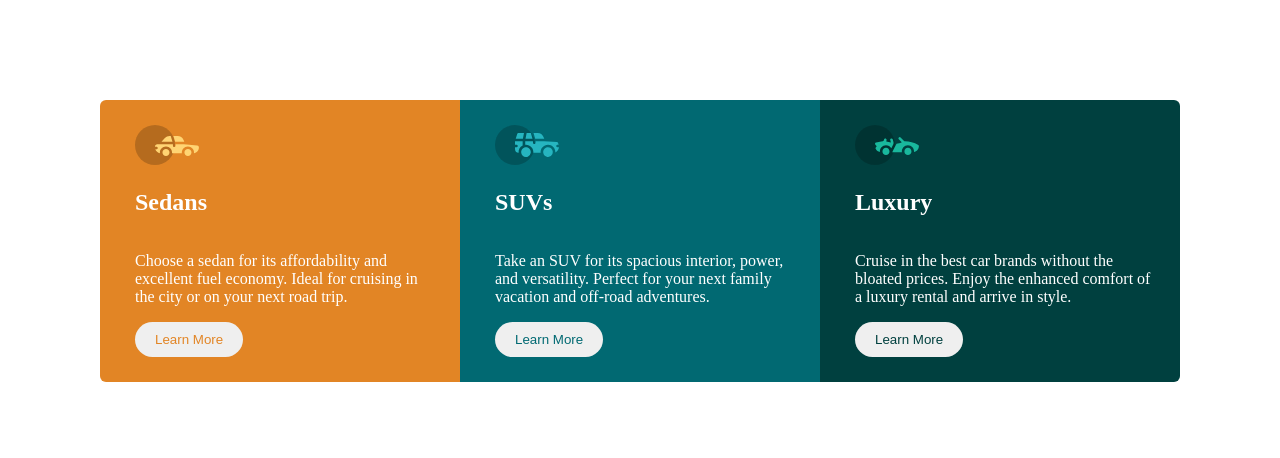
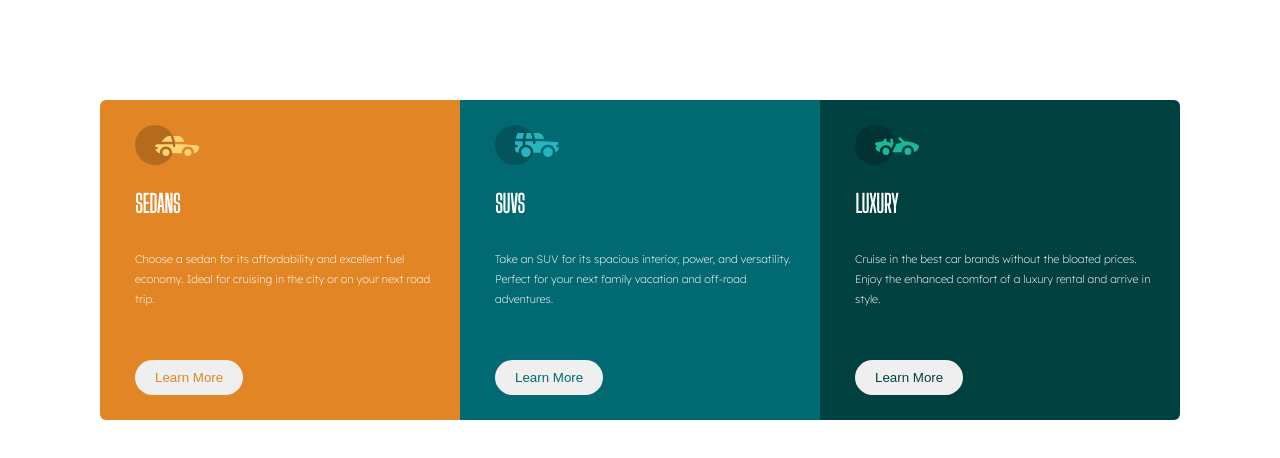
Before and after one commit to AdrianArmestoMena/202207-w2ch1-Adrian-Armesto, a website: page components/three-card.html in a window 1280 px wide. Drawn offline with nearby package versions, Linux system fonts and the light colour scheme; files that its build step writes are made by us from their sources.

Commit message:
Change fonts and p padding

```diff
--- a/components/three-card.html
+++ b/components/three-card.html
@@ -9,6 +9,18 @@
       href="/multimedia/three-column/favicon-32x32.png"
       type="image/x-icon"
     />
+    <link rel="preconnect" href="https://fonts.googleapis.com" />
+    <link rel="preconnect" href="https://fonts.gstatic.com" crossorigin />
+    <link
+      href="https://fonts.googleapis.com/css2?family=Big+Shoulders+Display:wght@300&display=swap"
+      rel="stylesheet"
+    />
+    <link rel="preconnect" href="https://fonts.googleapis.com" />
+    <link rel="preconnect" href="https://fonts.gstatic.com" crossorigin />
+    <link
+      href="https://fonts.googleapis.com/css2?family=Lexend+Deca:wght@200&display=swap"
+      rel="stylesheet"
+    />
     <link rel="stylesheet" href="../css/styles.css" />
     <title>Profilecard html</title>
   </head>
@@ -18,7 +30,7 @@
         <div class="main-content__icon">
           <img src="/multimedia/three-column/icon-sedans.svg" alt="Sedan" />
         </div>
-        <h2 class="main-content__title">Sedans</h2>
+        <h2 class="main-content__title">SEDANS</h2>
         <p class="main-content__text">
           Choose a sedan for its affordability and excellent fuel economy. Ideal
           for cruising in the city or on your next road trip.
@@ -29,7 +41,7 @@
         <div class="main-content__icon">
           <img src="/multimedia/three-column/icon-suvs.svg" alt="SUV" />
         </div>
-        <h2 class="main-content__title">SUVs</h2>
+        <h2 class="main-content__title">SUVS</h2>
         <p class="main-content__text">
           Take an SUV for its spacious interior, power, and versatility. Perfect
           for your next family vacation and off-road adventures.
@@ -43,7 +55,7 @@
             alt="Luxury Car"
           />
         </div>
-        <h2 class="main-content__title">Luxury</h2>
+        <h2 class="main-content__title">LUXURY</h2>
         <p class="main-content__text">
           Cruise in the best car brands without the bloated prices. Enjoy the
           enhanced comfort of a luxury rental and arrive in style.
--- a/sass/Components/_three-columns.scss
+++ b/sass/Components/_three-columns.scss
@@ -18,6 +18,13 @@
       padding: 10px 20px;
     }
     & p {
+      padding-bottom: 10px;
+      font-family: "Lexend Deca", sans-serif;
+      font-size: 11px;
+      line-height: 20px;
+    }
+    & h2 {
+      font-family: "Big Shoulders Display", cursive;
     }
   }
   & > :nth-child(1) {
@@ -45,5 +52,8 @@
     flex-direction: row;
     margin: 100px;
     align-content: center;
+    &__card > p {
+      padding-bottom: 40px;
+    }
   }
 }
```
